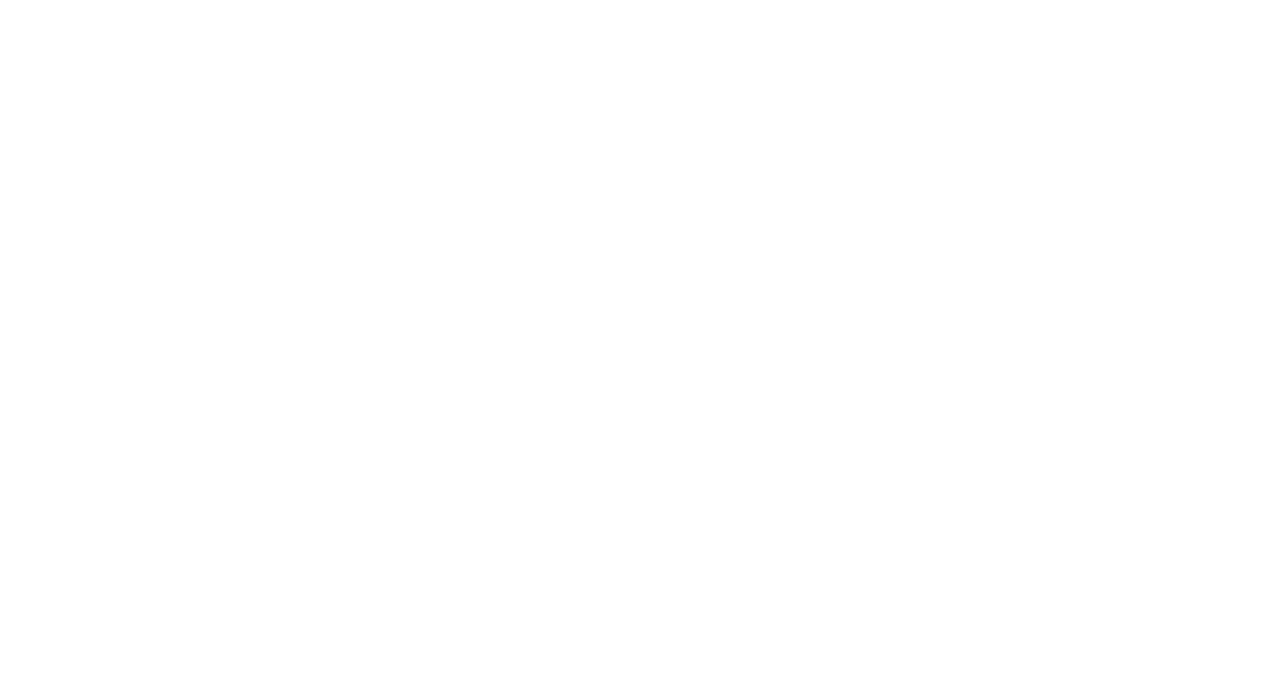
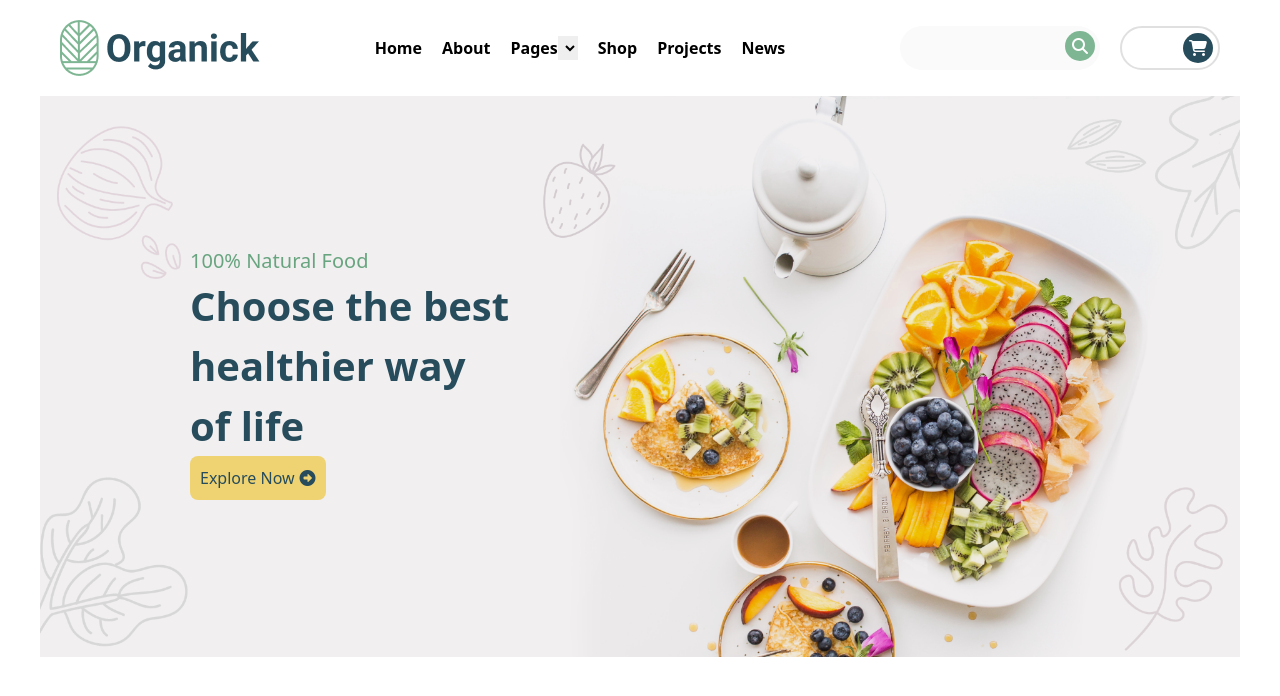
Before and after one commit to aqdodovirshod/class_proj2, a website: page src/index.html in a window 1280 px wide. Drawn offline with Linux system fonts and the light colour scheme.

Commit message:
Added Header & Section 1

```diff
--- a/src/index.html
+++ b/src/index.html
@@ -8,6 +8,50 @@
     <link rel="stylesheet" href="./fontawesome-free-6.7.1-web/css/all.css">
 </head>
 <body>
+    <header class="max-w-[1200px] mx-auto flex justify-between items-center p-[20px]">
+        <div>
+            <img src="./images/Logo (2).png" alt="">
+        </div>
 
+        <div class="flex gap-[20px] font-bold md:flex sm:hidden">
+            <p>Home</p>
+            <p>About</p>
+            <p>Pages<select name="" id=""></select></p>
+            <p>Shop</p>
+            <p>Projects</p>
+            <p>News</p>
+        </div>
+
+        <div class="flex gap-[20px]">
+            <div class=" bg-[#FAFAFA] md:w-[200px] sm:w-[100px] p-[5px] rounded-full">
+                <div class="flex gap-[10px] justify-end">
+                    <div class="bg-[#7EB693] p-[5px] w-[30px] h-[30px] flex items-center rounded-full justify-center"><i
+                            class="fa-solid fa-magnifying-glass" style="color: #ffffff;"></i></div>
+                </div>
+            </div>
+
+            <div class="md:w-[100px] sm:w-[50px] p-[5px] rounded-full border-2 border-[#E0E0E0]">
+                <div class="flex gap-[10px] justify-end">
+                    <div class="bg-[#274C5B] p-[5px] w-[30px] h-[30px] flex items-center rounded-full justify-center"><i
+                            class="fa-solid fa-cart-shopping" style="color: #ffffff;"></i></div>
+                </div>
+            </div>
+        </div>
+
+    </header>
+
+    <section class="max-w-[1200px] mx-auto relative mb-[50px]">
+        <img src="./images/Image.png" alt="">
+        <div class="absolute top-0 left-0">
+            <img src="./images/Background.png" alt="">
+        </div>
+
+        <div class="absolute md:top-[150px] md:left-[150px] sm:top-[20px] sm:left-[20px] ">
+            <p class="text-[#68A47F] md:text-[20px]">100% Natural Food</p>
+            <h2 class="md:text-[40px] text-[#274C5B] font-bold">Choose the best <br> healthier way <br> of life</h2>
+            <button class="p-[10px] bg-[#EFD372] text-[#274C5B] flex items-center gap-[5px] rounded-lg">Explore Now <i
+                    class="fa-solid fa-circle-right"></i></button>
+        </div>
+    </section>
 </body>
 </html>
```
